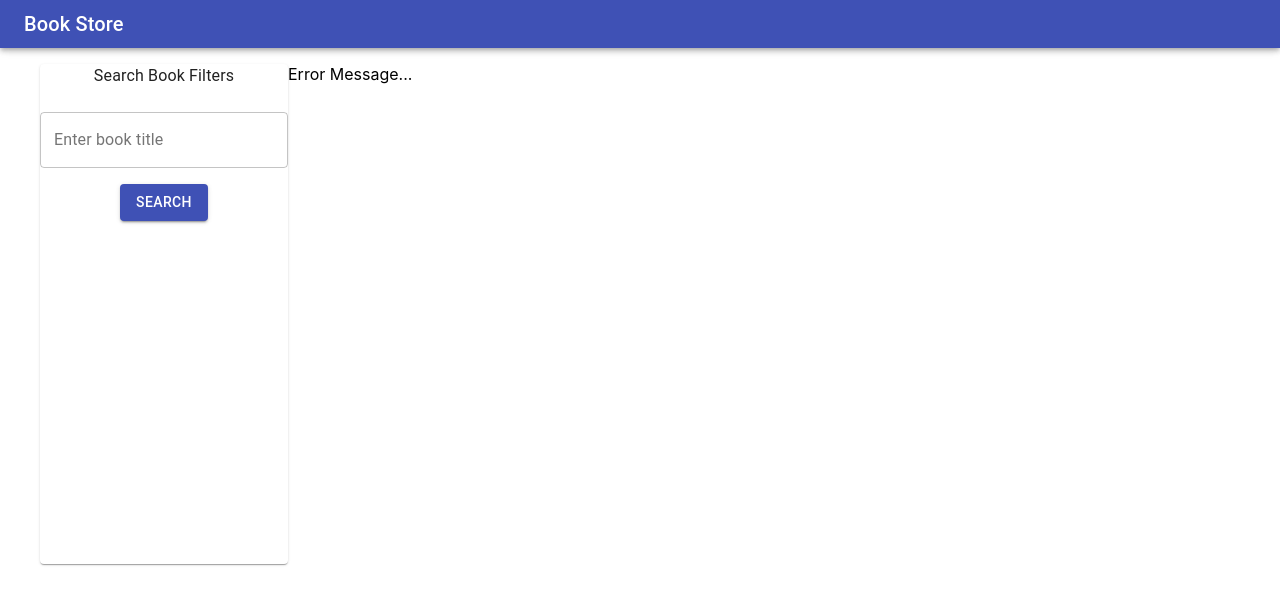
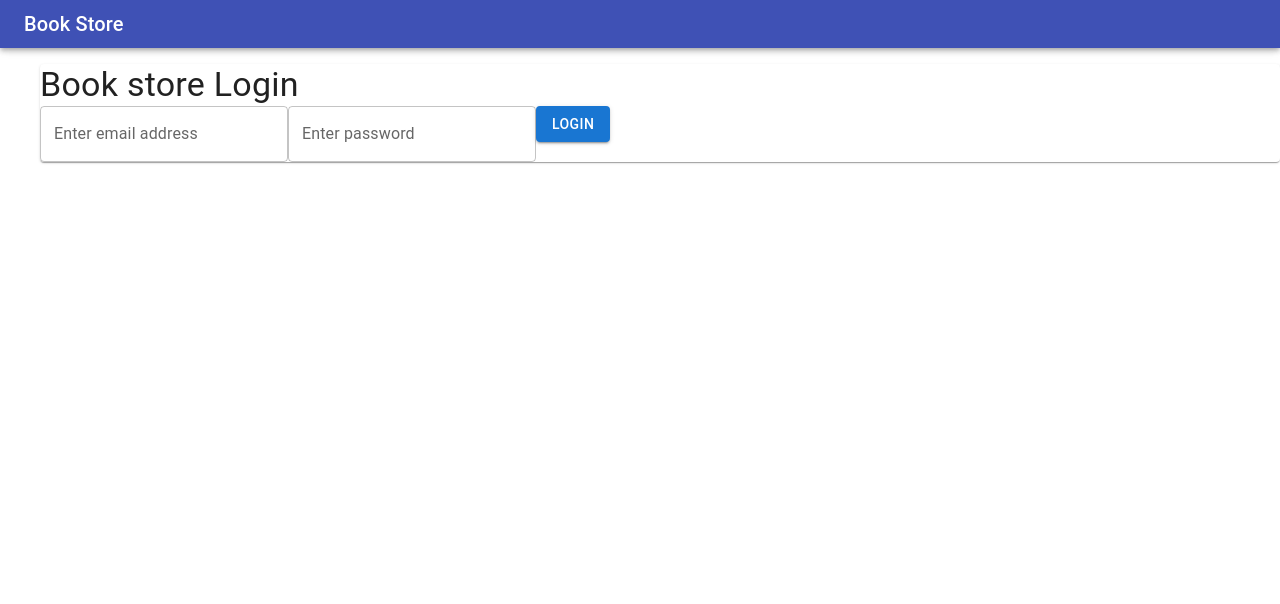
Before and after one commit to Gimhana-Dissanayake/bookstorefe, a React (Create React App) app: page /login in a window 1280 px wide. Shown: the top 604 px of the page. Built offline with nearby package versions, Linux system fonts and the light colour scheme; no server answers.

Commit message:
66. Formik integration with login component

```diff
--- a/package.json
+++ b/package.json
@@ -14,14 +14,17 @@
     "@testing-library/react": "^13.1.1",
     "@testing-library/user-event": "^13.5.0",
     "axios": "^0.27.2",
+    "formik": "^2.2.9",
     "prop-types": "^15.8.1",
     "react": "^18.1.0",
     "react-dom": "^18.1.0",
     "react-redux": "^8.0.2",
+    "react-router-dom": "^6.3.0",
     "react-scripts": "5.0.1",
     "redux": "^4.2.0",
     "redux-thunk": "^2.4.1",
-    "web-vitals": "^2.1.4"
+    "web-vitals": "^2.1.4",
+    "yup": "^0.32.11"
   },
   "scripts": {
     "dev": "react-scripts start",
--- a/src/component/App.jsx
+++ b/src/component/App.jsx
@@ -1,20 +1,20 @@
-
-
-
 // import axios from "axios";
 // import baseUrl from "../config";
-import Layout from './layout/Layout'
+import Layout from "./layout/Layout";
+import { BrowserRouter as Router, Route, Routes } from "react-router-dom";
 import BookContainer from "./book/BookContainer";
+import Login from "./user/Login";
 
 function App() {
-  // axios(`${baseUrl}/api/v1/books`).then((books) => {
-  //   console.log(books);
-  // });
-
   return (
-    <Layout>
-      <BookContainer/>
-    </Layout>
+    <Router>
+      <Layout>
+        <Routes>
+          <Route path="/login" element={<Login />} />
+          <Route exact path="/" element={<BookContainer />} />
+        </Routes>
+      </Layout>
+    </Router>
   );
 }
 
--- /dev/null
+++ b/src/component/user/Login.jsx
@@ -0,0 +1,81 @@
+import React from "react";
+import { Box } from "@material-ui/core";
+import { TextField, Typography, Paper, Button } from "@mui/material";
+import makeStyle from "./LoginSytle";
+import * as yup from "yup";
+import { useFormik } from "formik";
+import { useDispatch } from "react-redux";
+import { loginAction } from "../../module/user/userAction";
+
+const validationSchema = yup.object({
+  email: yup
+    .string("Enter you email")
+    .email("Enter a valid email")
+    .required("Email is requried"),
+  password: yup
+    .string("Enter you password")
+    .min(8, "Password should be of minimum 8 char length")
+    .required("Password is required"),
+});
+
+const Login = () => {
+  const classes = makeStyle();
+  const dispatch = useDispatch();
+
+  const formik = useFormik({
+    initialValues: {
+      email: "",
+      password: "",
+    },
+    validationSchema: validationSchema,
+    onSubmit: (values) => {
+      dispatch(loginAction(values.email, values.password));
+    },
+  });
+
+  return (
+    <form autoComplete="off" noValidate onSubmit={formik.handleSubmit}>
+      <Box className={classes.wrapper}>
+        <Paper className={classes.paper}>
+          <Typography variant="h4">Book store Login</Typography>
+          <TextField
+            className={classes.topMargin}
+            name="email"
+            id="email"
+            data-testid="email-testid"
+            label="Enter email address"
+            variant="outlined"
+            placeholder="Enter email address"
+            value={formik.values.email}
+            onChange={formik.handleChange}
+            helperText={formik.touched.email && formik.errors.email}
+            error={formik.touched.email && Boolean(formik.errors.email)}
+          />
+          <TextField
+            className={classes.topMargin}
+            name="password"
+            id="password"
+            data-testid="password-testid"
+            label="Enter password"
+            variant="outlined"
+            placeholder="Enter password"
+            value={formik.values.password}
+            onChange={formik.handleChange}
+            helperText={formik.touched.password && formik.errors.password}
+            error={formik.touched.password && Boolean(formik.errors.password)}
+          />
+          <Button
+            className={classes.topMargin}
+            type="submit"
+            variant="contained"
+            color="primary"
+          >
+            Login
+          </Button>
+        </Paper>
+      </Box>
+    </form>
+  );
+};
+
+export default Login;
--- /dev/null
+++ b/src/component/user/LoginSytle.jsx
@@ -0,0 +1,18 @@
+import { makeStyles, createStyles } from "@material-ui/core";
+
+export default makeStyles(() => {
+  createStyles({
+    wrapper: {
+      display: "flex",
+      justifyContent: "center",
+    },
+    paper: {
+      display: "flex",
+      flexDirection: "column",
+      padding: "20px",
+    },
+    topMargin: {
+      marginTop: "2rem",
+    },
+  });
+});
--- a/src/module/index.js
+++ b/src/module/index.js
@@ -1,6 +1,8 @@
 import { combineReducers } from "redux";
 import bookReducer from "./book/bookReducer";
+import userReducer from "./user/userReducer";
 
 export default combineReducers({
   bookReducer: bookReducer,
+  user:userReducer
 });
--- /dev/null
+++ b/src/module/user/userAction.js
@@ -0,0 +1,16 @@
+import { login } from "./userService"
+
+
+export const loginAction = (email, password) => async (dispatch) =>{
+    // issue axios request to login api
+    const response = await login(email, password);
+
+    // save jwt token inside local storage
+    window.localStorage.setItem("bookstore-token", response.data.token);
+
+    // dispatch redux action
+    dispatch({
+        type:'USER_LOGIN',
+        payload:response.data
+    })
+}
--- /dev/null
+++ b/src/module/user/userReducer.js
@@ -0,0 +1,25 @@
+export const USER_INITIAL_STATE = {
+    token:'',
+    promise:{
+        isPending:false,
+        isFullfilled:false,
+        isErrorOcurred:false,
+      }
+}
+
+const userReducer = (state = USER_INITIAL_STATE, action) =>{
+    // return new state when "USER_LOGIN" action dispatch
+    switch(action.type){
+        case 'USER_LOGIN':{
+            return {
+                ...state,
+                token:action.payload.token
+            }
+        }
+        default:{
+            return state;
+        }
+    }
+}
+
+export default userReducer;
--- /dev/null
+++ b/src/module/user/userService.js
@@ -0,0 +1,6 @@
+import axios from 'axios'
+import baseUrl from '../../config'
+
+export const login = (email, password) => axios.post(`${baseUrl}/api/v1/login`,{
+    email, password
+})
```
Also changed, not shown: 1 other file (tests, documents, lock files or other folders).
